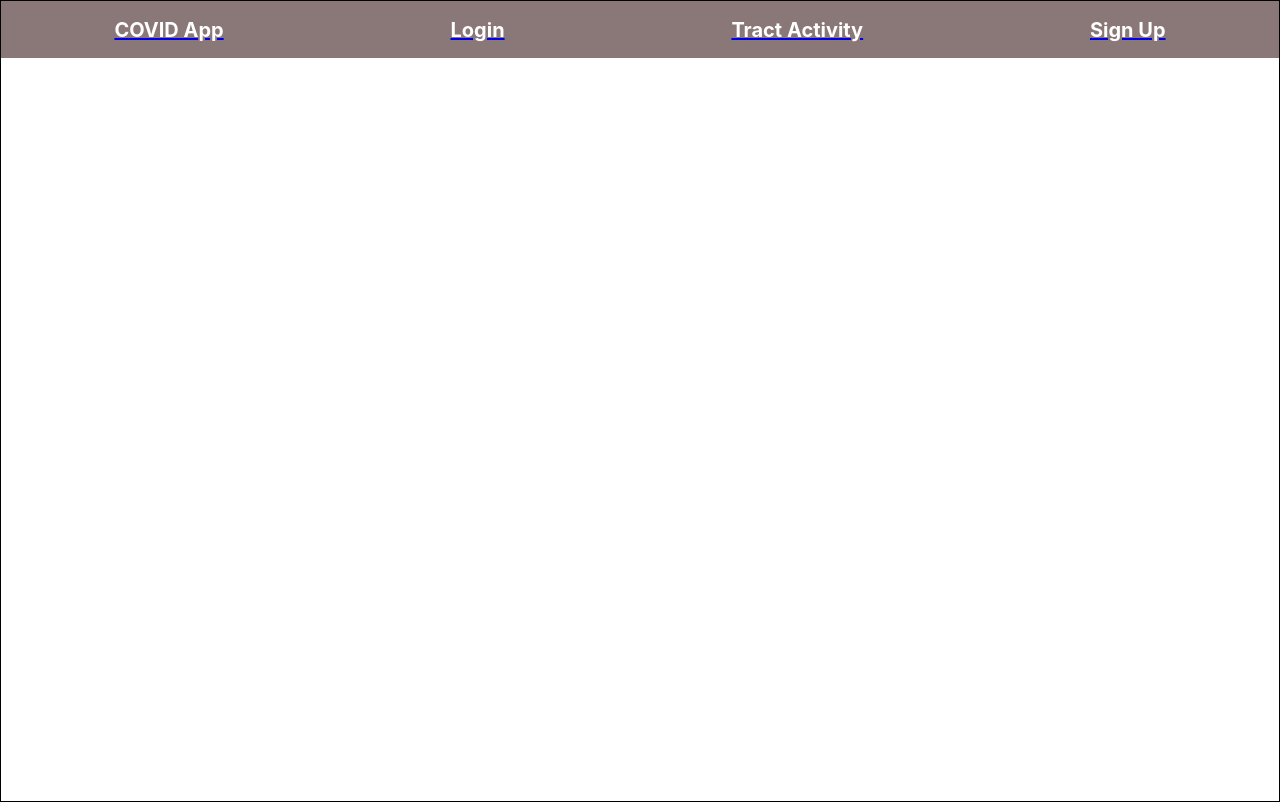
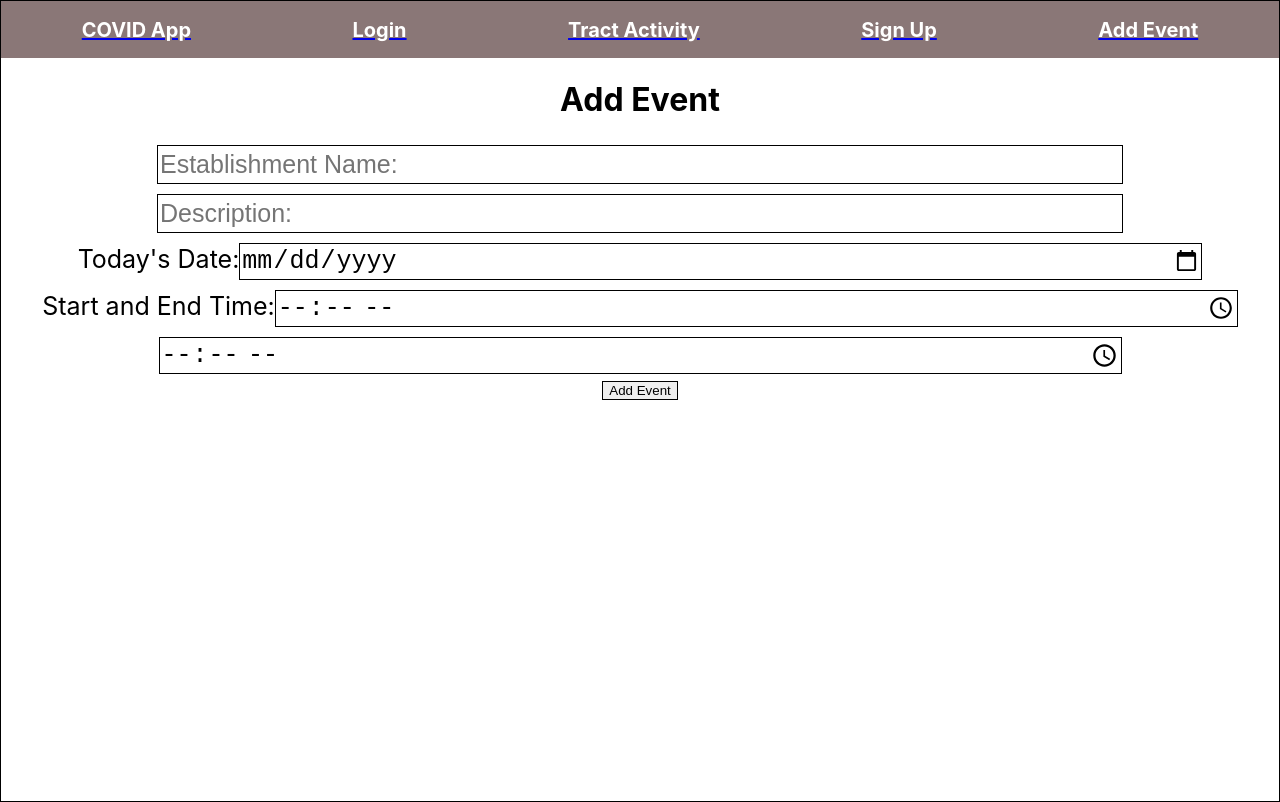
Before and after one commit to Strongtalk/COVID-Contact-tracing, a React (Create React App) app in the folder client/: page /event in a window 1280 px wide. Built offline with nearby package versions, Linux system fonts and the light colour scheme.

Commit message:
added event form

```diff
--- a/client/package.json
+++ b/client/package.json
@@ -12,6 +12,7 @@
     "react-dom": "^17.0.1",
     "react-router-dom": "^5.2.0",
     "react-scripts": "4.0.0",
+    "styled-components": "^5.2.1",
     "web-vitals": "^0.2.4"
   },
   "scripts": {
--- a/client/src/App.js
+++ b/client/src/App.js
@@ -7,6 +7,7 @@ import LandingPage from "./Components/LandingPage/landingPage.js";
 import AddInfo from "./Components/AddInfo/add-info.js";
 import UserLogin from "./Components/Login/user-login";
 import NewUser from "./Components/newUser/newUser.js"
+import AddEvent from "./Components/addEvent/addEvent.js"
 
 
 
@@ -23,7 +24,8 @@ function App() {
               <h1 className="userLogin">Login</h1>
             </Link>
             <Link to="/addinfo-page"><h1 className='navLinks' >Tract Activity</h1></Link>
-            <Link to="/user"><h1 className="navLinks" >Sign Up</h1></Link>
+            <Link to="/user"><h1 className="navLinks">Sign Up</h1></Link>
+            <Link to="/event"><h1 className="navLinks">Add Event</h1></Link>
           </div>
         </nav>
         <Switch>
@@ -39,6 +41,9 @@ function App() {
           <Route exact={true} path="/user" >
             <NewUser/>
           </Route>
+          <Route exact={true} path="/event">
+            <AddEvent/>
+          </Route>
         </Switch>
       </div>
     </Router>
--- /dev/null
+++ b/client/src/Components/addEvent/addEvent.css
@@ -0,0 +1,19 @@
+#eventContainer{
+    text-align: center;
+}
+.eventInput{
+    border: 1px solid black;
+    margin: 5px 0;
+    width: 75vw;
+    height: 35px;
+    font-size: 25px;
+}
+
+#eventSubmit{
+    text-align: center;
+    border: 1px solid black;
+}
+
+.eventLabel{
+    font-size: 25px;
+}
--- /dev/null
+++ b/client/src/Components/addEvent/addEvent.js
@@ -0,0 +1,48 @@
+import "./addEvent.css";
+
+function AddEvent() {
+  return (
+    <div>
+      <h1>Add Event</h1>
+      <form id="eventContainer" method="POST" action="/event" >
+        <input
+          className="eventInput"
+          type="text"
+          placeholder="Establishment Name: "
+          name="name"
+        />
+        <input
+          className="eventInput"
+          type="text"
+          placeholder="Description: "
+          name="description"
+        />
+        <br></br>
+        <label className="eventLabel" htmlFor="date">
+          Today's Date:
+        </label>
+        <input className="eventInput" type="date" name="date" />
+        <br></br>
+        <label className="eventLabel" htmlFor="start">
+          Start and End Time:
+        </label>
+        <input
+          className="eventInput"
+          type="time"
+          placeholder="Start Time: "
+          name="start"
+        />
+        <input
+          className="eventInput"
+          type="time"
+          placeholder="End Time: "
+          name="end"
+        />
+        <br></br>
+        <input id="eventSubmit" type="submit" value="Add Event" />
+      </form>
+    </div>
+  );
+}
+
+export default AddEvent;
--- a/client/src/Components/newUser/newUser.js
+++ b/client/src/Components/newUser/newUser.js
@@ -64,6 +64,7 @@ function NewUser() {
           name="password"
           required
         />
+        <br></br>
         <input id="createAccountButton" type="submit" value="Create Account" />
       </form>
     </div>
```
Also changed, not shown: client/src/Components/Login/user-login.js (+22 -13 lines), 1 other file (tests, documents, lock files or other folders).
